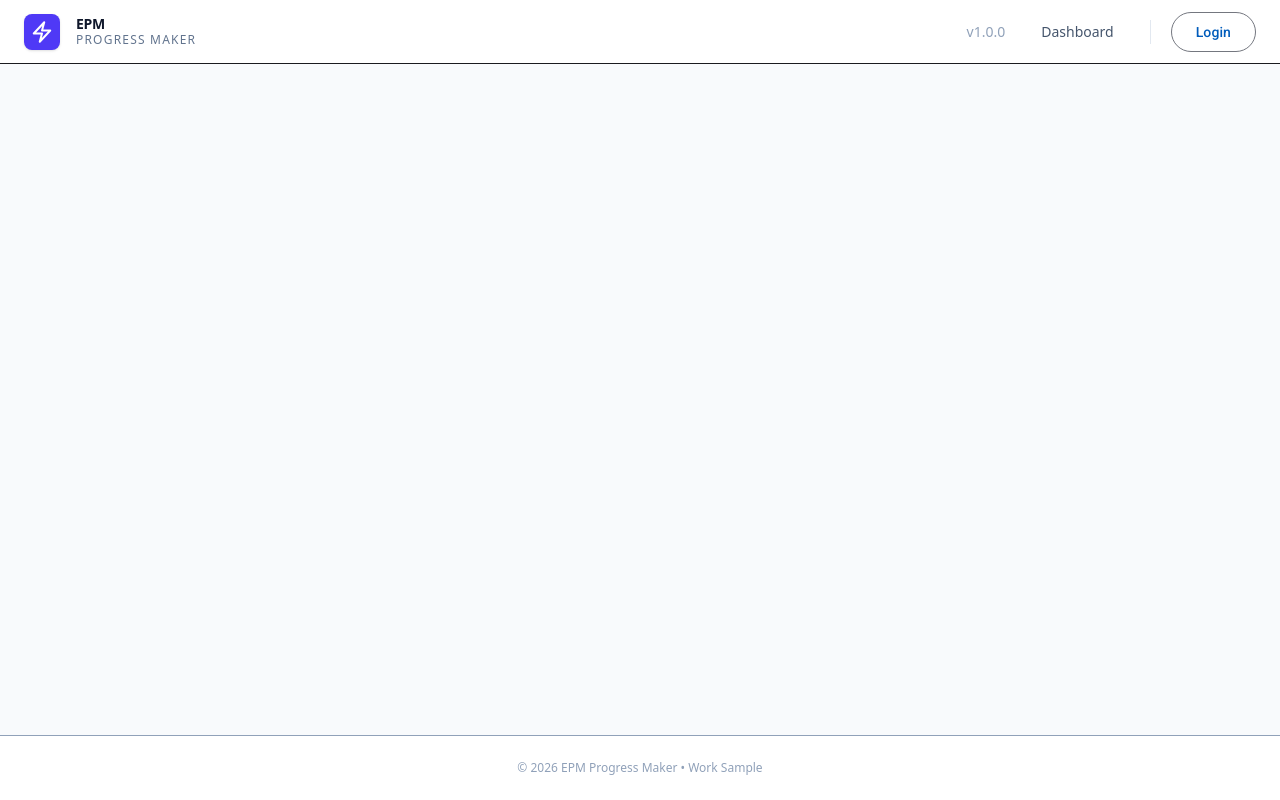
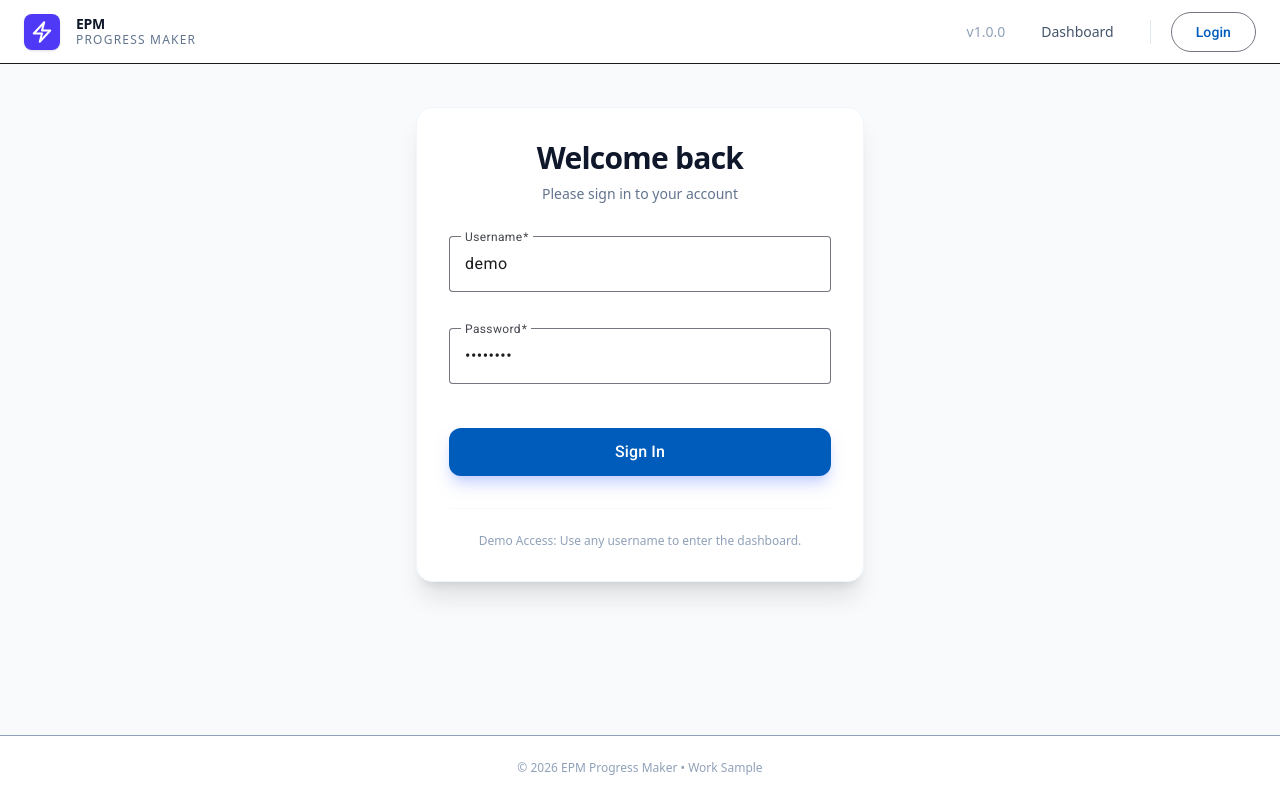
Before and after one commit to Wintryx/work-sample, an Angular app: page /login in a window 1280 px wide. Before the commit this address led to /. Built offline with nearby package versions, Linux system fonts and the light colour scheme.

Commit message:
feat(auth): implement reactive login page with tailwind styling
    - created standalone login component with reactive forms
    - integrated auth facade for state-driven authentication
    - configured public routing for the auth domain

```diff
--- a/src/app/app.routes.ts
+++ b/src/app/app.routes.ts
@@ -3,6 +3,13 @@ import {authGuard} from '@core/auth';
 
 export const routes: Routes = [
   {path: '', pathMatch: 'full', redirectTo: 'dashboard'},
+  // Public Routes
+  {
+    path: 'login',
+    loadComponent: () =>
+      import('@domains/auth/login-page/login-page').then(m => m.LoginPage)
+  },
+  // Protected Routes
   {
     path: 'dashboard',
     canMatch: [authGuard],
@@ -18,5 +25,7 @@ export const routes: Routes = [
           import('@domains/dashboard').then(m => m.ItemDetailPage)
       }
     ]
-  }
+  },
+  // Fallback
+  {path: '**', redirectTo: 'dashboard'}
 ];
--- a/src/app/domains/auth/login-page.html
+++ /dev/null
@@ -1 +0,0 @@
-<p>login-page works!</p>
--- /dev/null
+++ b/src/app/domains/auth/login-page/login-page.html
@@ -0,0 +1,42 @@
+<div class="flex flex-col items-center justify-center min-h-[60vh]">
+  <div class="w-full max-w-md p-8 bg-white rounded-2xl shadow-xl border border-slate-100">
+    <!-- Login Header -->
+    <div class="text-center mb-8">
+      <h2 class="text-3xl font-extrabold text-slate-900 tracking-tight">Welcome back</h2>
+      <p class="mt-2 text-sm text-slate-500">Please sign in to your account</p>
+    </div>
+
+    <!-- Login Form -->
+    <form [formGroup]="loginForm" (ngSubmit)="onSubmit()" class="flex flex-col space-y-4">  <mat-form-field appearance="outline" class="w-full">
+        <mat-label>Username</mat-label>
+        <input matInput formControlName="username" placeholder="Enter your username" autocomplete="username">
+        @if (loginForm.controls.username.errors?.['required']) {
+          <mat-error>Username is required</mat-error>
+        }
+      </mat-form-field>
+
+      <mat-form-field appearance="outline" class="w-full">
+        <mat-label>Password</mat-label>
+        <input matInput formControlName="password" type="password" placeholder="••••••••" autocomplete="current-password">
+        @if (loginForm.controls.password.errors?.['required']) {
+          <mat-error>Password is required</mat-error>
+        }
+      </mat-form-field>
+
+      <div class="pt-2">
+        <button mat-flat-button color="primary" type="submit"
+                class="w-full !py-6 !text-base !rounded-xl shadow-indigo-200 shadow-lg"
+                [disabled]="loginForm.invalid">
+          Sign In
+        </button>
+      </div>
+    </form>
+
+    <!-- Footer Hint -->
+    <div class="mt-8 pt-6 border-t border-slate-50 text-center">
+      <p class="text-xs text-slate-400">
+        Demo Access: Use any username to enter the dashboard.
+      </p>
+    </div>
+  </div>
+</div>
--- /dev/null
+++ b/src/app/domains/auth/login-page/login-page.ts
@@ -0,0 +1,39 @@
+import {Component, inject} from '@angular/core';
+import {CommonModule} from '@angular/common';
+import {FormBuilder, ReactiveFormsModule, Validators} from '@angular/forms';
+import {Router} from '@angular/router';
+import {MatButtonModule} from '@angular/material/button';
+import {MatInputModule} from '@angular/material/input';
+import {MatFormFieldModule} from '@angular/material/form-field';
+import {AuthFacade} from '@core/auth';
+
+@Component({
+  selector: 'app-login-page',
+  standalone: true,
+  imports: [CommonModule, ReactiveFormsModule, MatButtonModule, MatInputModule, MatFormFieldModule],
+  templateUrl: './login-page.html',
+  styleUrl: './login-page.scss'
+})
+export class LoginPage {
+  private readonly fb = inject(FormBuilder);
+  private readonly authFacade = inject(AuthFacade);
+  private readonly router = inject(Router);
+
+  // Senior-Tip: Using a clean, reactive form group
+  protected readonly loginForm = this.fb.nonNullable.group({
+    username: ['demo', [Validators.required, Validators.minLength(3)]],
+    password: ['password', [Validators.required]]
+  });
+
+  protected onSubmit(): void {
+    if (this.loginForm.valid) {
+      const {username} = this.loginForm.getRawValue();
+
+      // Execute login via Facade
+      this.authFacade.login(username);
+
+      // Redirect to dashboard after successful state change
+      this.router.navigate(['/dashboard']);
+    }
+  }
+}
```
Also changed, not shown: src/app/domains/auth/login-page.ts (deleted, +0 -11 lines), src/app/domains/auth/login-page/login-page.scss (added), 1 other file (tests, documents, lock files or other folders).
